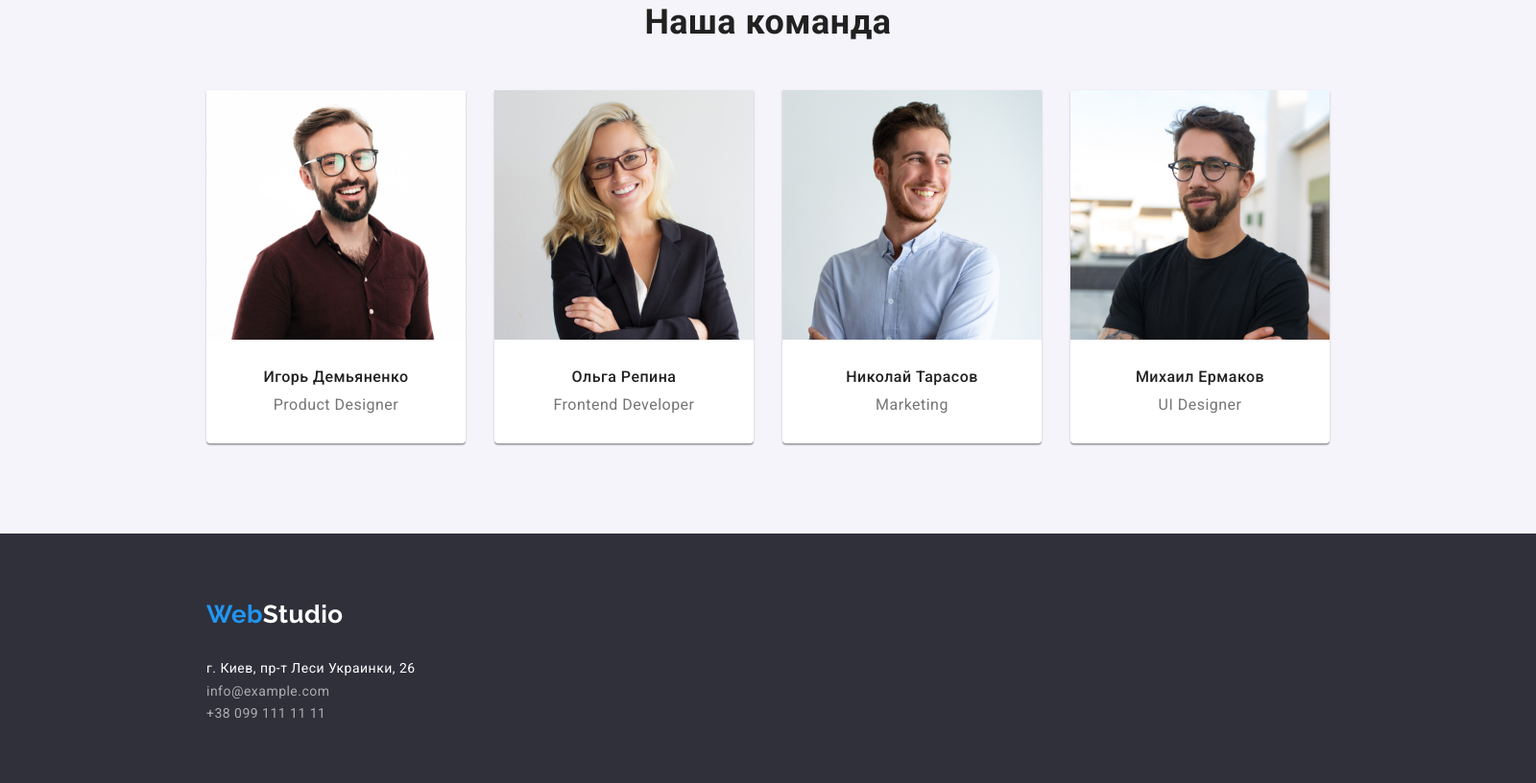
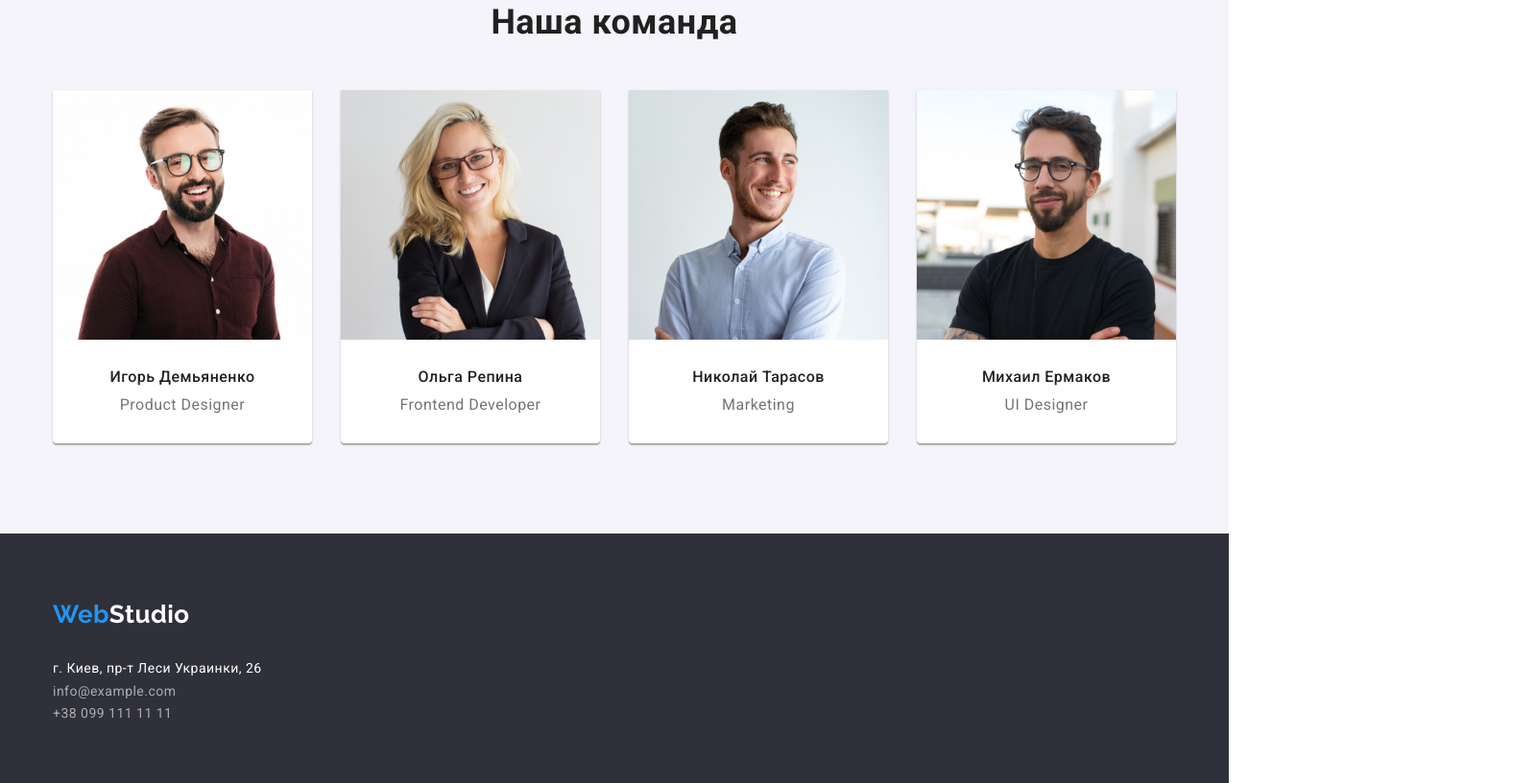
Before and after one commit to Rrr69/goit-markup-hw-03, a plain HTML site: page index.html in a window 1280 px wide. Shown: the part 1557-2373 px from the top of the page at 96% size, 1600 px wide, since content can reach past the window. Drawn offline with nearby package versions, Linux system fonts and the light colour scheme.

Commit message:
Update style.css

```diff
--- a/css/style.css
+++ b/css/style.css
@@ -147,7 +147,6 @@ img {
   text-align: center;
   margin-left: auto;
   margin-right: auto;
-  width: 1600px;
 }
 
 .hero-title {
@@ -246,7 +245,6 @@ img {
   text-align: center;
   margin-left: auto;
   margin-right: auto;
-  width: 1600px;
 }
 
 .employee-name {
@@ -277,7 +275,6 @@ img {
   padding-top: 60px;
   margin-left: auto;
   margin-right: auto;
-  width: 1600px;
 }
 
 .footer-address {
```
